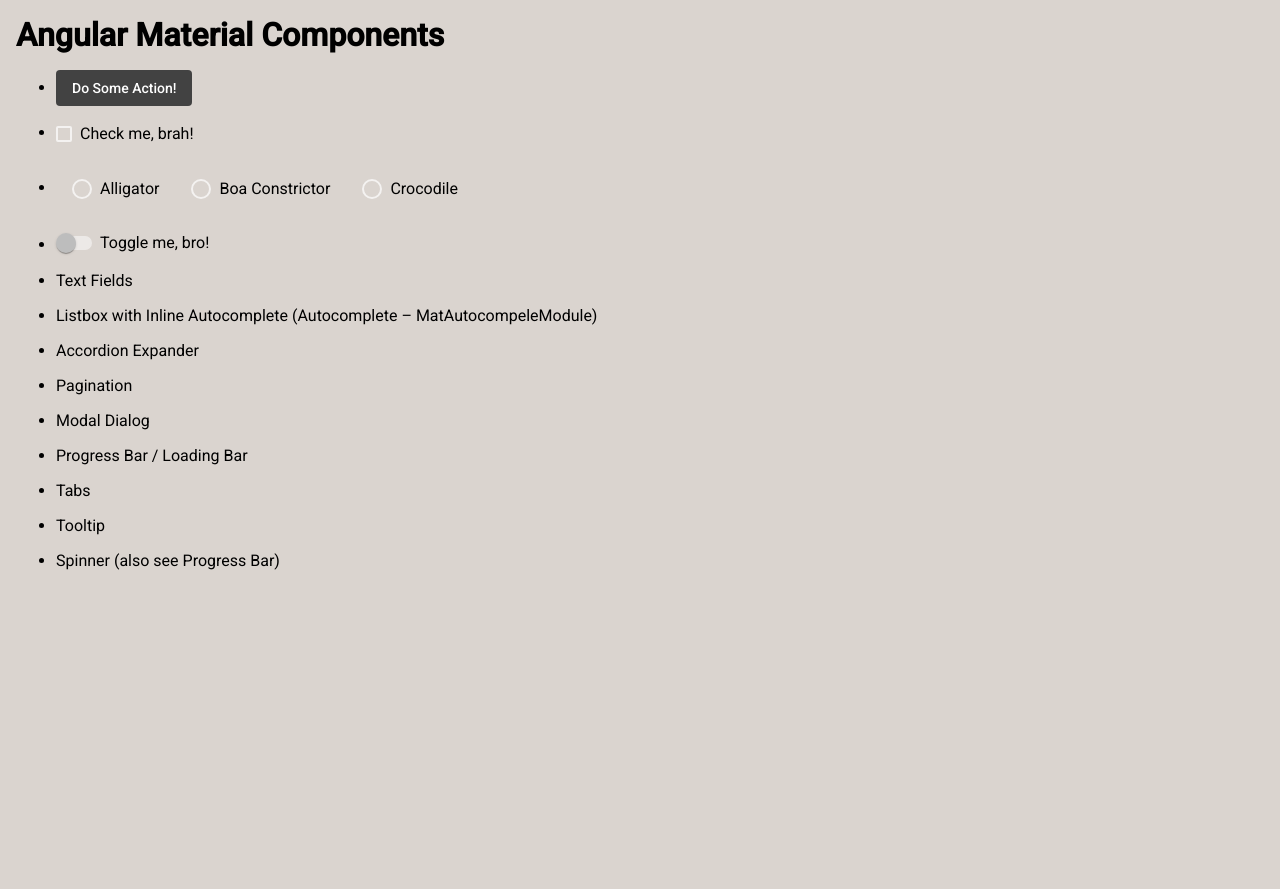
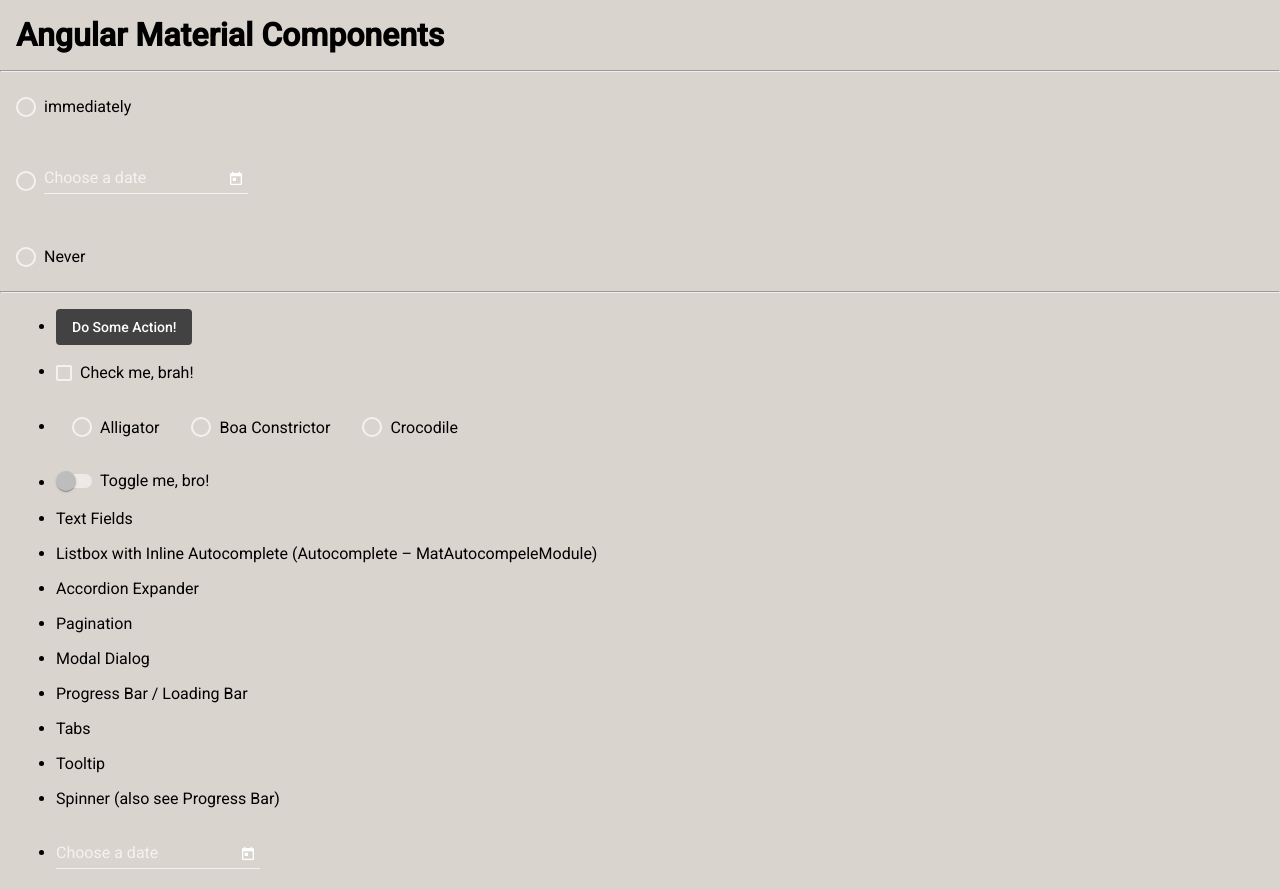
Before and after one commit to bobbyroe/Ng-A11y-Components, an Angular app: page / in a window 1280 px wide. Before the commit the page ends 816 px from the top, so only its background shows below. Built offline with nearby package versions, Linux system fonts and the light colour scheme.

Commit message:
mock up radio date-picker

```diff
--- a/angular.json
+++ b/angular.json
@@ -19,10 +19,7 @@
             "polyfills": "src/polyfills.ts",
             "tsConfig": "tsconfig.app.json",
             "aot": false,
-            "assets": [
-              "src/favicon.ico",
-              "src/assets"
-            ],
+            "assets": ["src/favicon.ico", "src/assets"],
             "styles": [
               "./node_modules/@angular/material/prebuilt-themes/pink-bluegrey.css",
               "src/styles.css"
@@ -85,10 +82,7 @@
             "polyfills": "src/polyfills.ts",
             "tsConfig": "tsconfig.spec.json",
             "karmaConfig": "karma.conf.js",
-            "assets": [
-              "src/favicon.ico",
-              "src/assets"
-            ],
+            "assets": ["src/favicon.ico", "src/assets"],
             "styles": [
               "./node_modules/@angular/material/prebuilt-themes/pink-bluegrey.css",
               "src/styles.css"
@@ -104,9 +98,7 @@
               "tsconfig.spec.json",
               "e2e/tsconfig.json"
             ],
-            "exclude": [
-              "**/node_modules/**"
-            ]
+            "exclude": ["**/node_modules/**"]
           }
         },
         "e2e": {
@@ -123,7 +115,9 @@
         },
         "deploy": {
           "builder": "angular-cli-ghpages:deploy",
-          "options": {}
+          "options": {
+            "baseHref": "https://bobbyroe.github.io/Ng-A11y-Components/"
+          }
         }
       }
     }
--- a/src/app/app.component.css
+++ b/src/app/app.component.css
@@ -5,3 +5,8 @@
 mat-radio-button {
   margin: 1rem;
 }
+
+.radio-datepicker {
+  display: flex;
+  flex-direction: column;
+}
--- a/src/app/app.component.html
+++ b/src/app/app.component.html
@@ -1,6 +1,23 @@
 <header>
   <h1>Angular Material Components</h1>
 </header>
+<hr />
+<mat-radio-group class="radio-datepicker">
+  <mat-radio-button value="now">immediately</mat-radio-button>
+  <mat-radio-button value="choose date">
+    <mat-form-field>
+      <mat-label>Choose a date</mat-label>
+      <input matInput [matDatepicker]="nestedpicker" />
+      <mat-datepicker-toggle
+        matSuffix
+        [for]="nestedpicker"
+      ></mat-datepicker-toggle>
+      <mat-datepicker #nestedpicker></mat-datepicker>
+    </mat-form-field>
+  </mat-radio-button>
+  <mat-radio-button value="never">Never</mat-radio-button>
+</mat-radio-group>
+<hr />
 <ul>
   <li>
     <button mat-flat-button>Do Some Action!</button>
@@ -38,5 +55,13 @@
   <li>Tooltip</li>
 
   <li>Spinner (also see Progress Bar)</li>
+  <li>
+    <mat-form-field>
+      <mat-label>Choose a date</mat-label>
+      <input matInput [matDatepicker]="picker" />
+      <mat-datepicker-toggle matSuffix [for]="picker"></mat-datepicker-toggle>
+      <mat-datepicker #picker></mat-datepicker>
+    </mat-form-field>
+  </li>
   <!-- -->
 </ul>
```
Also changed, not shown: src/app/app.module.ts (+8 -1 lines).
